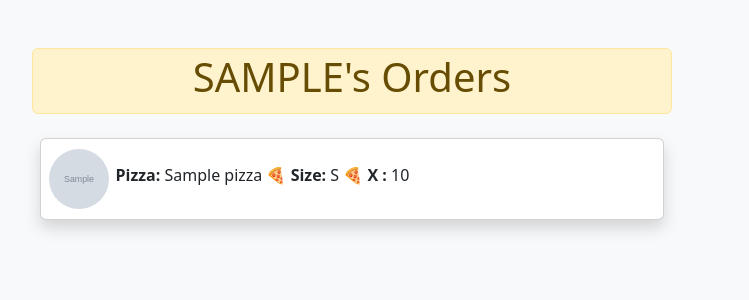
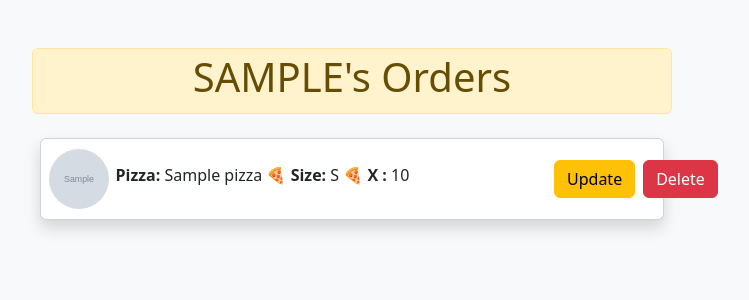
Before and after one commit to Yunus-Emre-Tasci/Pizza_App_Django, a Django app: page /my_orders/ in a window 1280 px wide. Shown: the part 106-406 px from the top of the page, without its empty margins (288-1037 px from the left). Run offline with Django 4.2, Linux system fonts and the light colour scheme; a user stored in the database is signed in; tables that the repository leaves empty hold one stand-in row (values such as "Sample post"); grey boxes marked "Sample" are stand-in pictures.

Commit message:
delete buttons

```diff
--- a/pizzas/templates/pizzas/my_orders.html
+++ b/pizzas/templates/pizzas/my_orders.html
@@ -18,10 +18,10 @@
                         {{order.size}} 🍕 <strong>X :</strong> {{order.quantity}} </p>
                 </div>
             </div>
-            <!-- <div class="col-md-2 d-flex align-items-center rounded">
+            <div class="col-md-2 d-flex align-items-center rounded">
                 <a href="{% url 'update_orders' order.id %}"> <button class=" btn btn-warning me-2">Update</button></a>
                 <a href="{% url 'delete_orders' order.id %}"><button class=" btn btn-danger me-2">Delete</button></a>
-            </div> -->
+            </div>
         </div>
     </div>
     {% endfor %}
--- a/pizzas/urls.py
+++ b/pizzas/urls.py
@@ -1,10 +1,11 @@
 from django.urls import path
-from .views import home,pizzas,order_view,my_orders,update_order_view
+from .views import home,pizzas,order_view,my_orders,update_order_view,delete_order_view
 
 urlpatterns = [
     path("",home,name="home"),
     path("pizzas/",pizzas,name="pizzas"),
     path("pizzas/<int:id>/",order_view,name="order"),
-    path("update_orders_view/<int:id>/",update_order_view,name="update_orders"),
+    path("update_orders/<int:id>/",update_order_view,name="update_orders"),
+    path("delete_orders/<int:id>/",delete_order_view,name="delete_orders"),
     path("my_orders/",my_orders,name="my_orders"),
 ]
--- a/pizzas/views.py
+++ b/pizzas/views.py
@@ -25,7 +25,7 @@ def order_view(request,id):
             order.pizza=pizza
             order.user=request.user
             order.save()
-            return redirect("home")
+            return redirect("my_orders")
 
     context={
         "pizza":pizza,
@@ -46,10 +46,22 @@ def my_orders(request):
 def update_order_view(request,id):
     order=Order.objects.get(id=id)
     pizza=Pizza.objects.get(id=order.pizza.id)
+    form=PizzaForm(instance=order)
+    if request.method=="POST":
+        form=PizzaForm(request.POST,instance=order) #instance yazılmasaydı yeni bir form(sipariş) create ederdi, instance yazılınca yeni bir form create etme, mevcut order objesi üzerinde gelen datayı işle diyoruz.
+        if form.is_valid():
+            order.save()
+            return redirect("my_orders")
 
     context={
         "order":order,
-        "pizza":pizza
+        "pizza":pizza,
+        "form":form,
     }
 
     return render(request,"pizzas/update_order.html",context)
+
+def delete_order_view(request,id):
+    order=Order.objects.get(id=id)
+    order.delete()
+    return redirect("my_orders")
```
